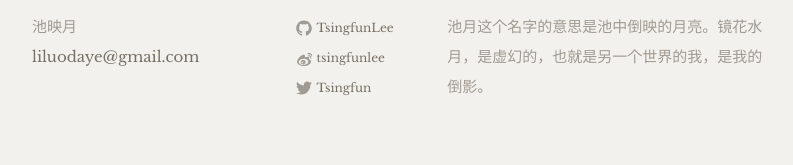
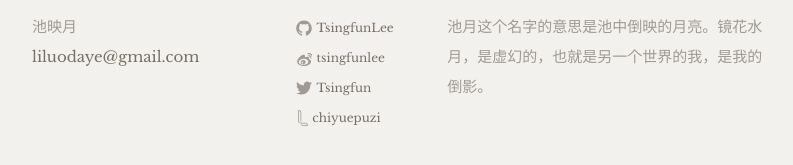
Before and after one commit to TsingfunLee/TsingfunLee.github.io, a Jekyll site: the page built from index.html, in a window 1280 px wide and 900 px high, scrolled down 2259 px. Shown: the part 708-873 px from the top of the window, without its empty margins (238-1031 px from the left). Built offline with Jekyll 4.4.1, drawn with Linux system fonts in a browser that asks for light colours; some web fonts are replaced.

Commit message:
add lofter icon

```diff
--- a/_config.yml
+++ b/_config.yml
@@ -23,12 +23,12 @@ baseurl: "" # the subpath of your site, e.g. /blog
 url: "https://tsingfunlee.github.io" # the base hostname & protocol for your site
 github_username:    TsingfunLee
 weibo_username:     tsingfunlee
-lofter:             chiyuepuzi
-zhihu:              TsingfunLee
-douban:             82845443
+lofter_username:    chiyuepuzi
+zhihu_username:     TsingfunLee
+douban_username:    82845443
 instagram_username:
 twitter_username:   Tsingfun
-bokeyuan:           -867259206
+bokeyuan_username:  -867259206
 
 # Build settings
 markdown: kramdown
--- a/_includes/footer.html
+++ b/_includes/footer.html
@@ -31,6 +31,12 @@
 						{% include icon-twitter.html username=site.twitter_username %}
 					</li>
 					{% endif %}
+
+					{% if site.lofter_username %}
+					<li>
+						{% include icon-lofter.html username=site.lofter_username %}
+					<li>
+					{% endif %}
 				</ul>
 			</div>
 
--- /dev/null
+++ b/_includes/icon-lofter.html
@@ -0,0 +1 @@
+<a href="https://{{ include.username }}.lofter.com"><span class="icon icon--lofter">{% include icon-lofter.svg %}</span><span class="username">{{ include.username }}</span></a>
```
Also changed, not shown: _includes/icon-lofter.svg (added).
